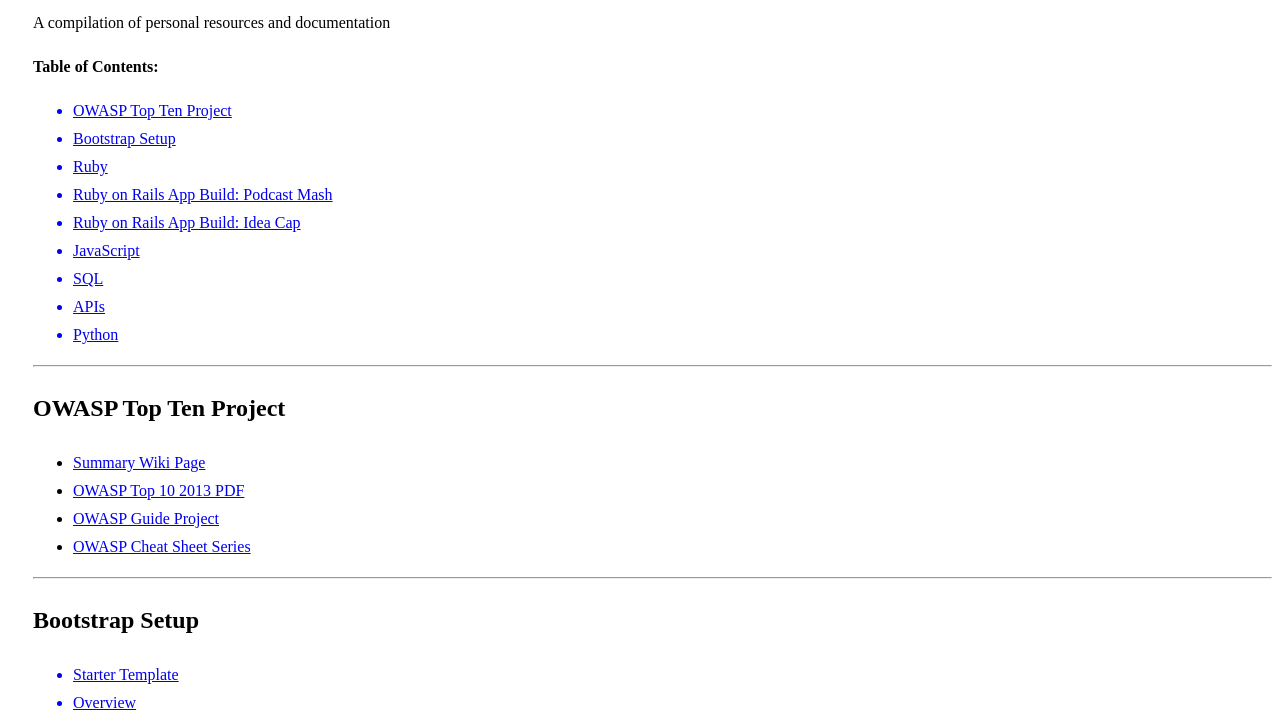
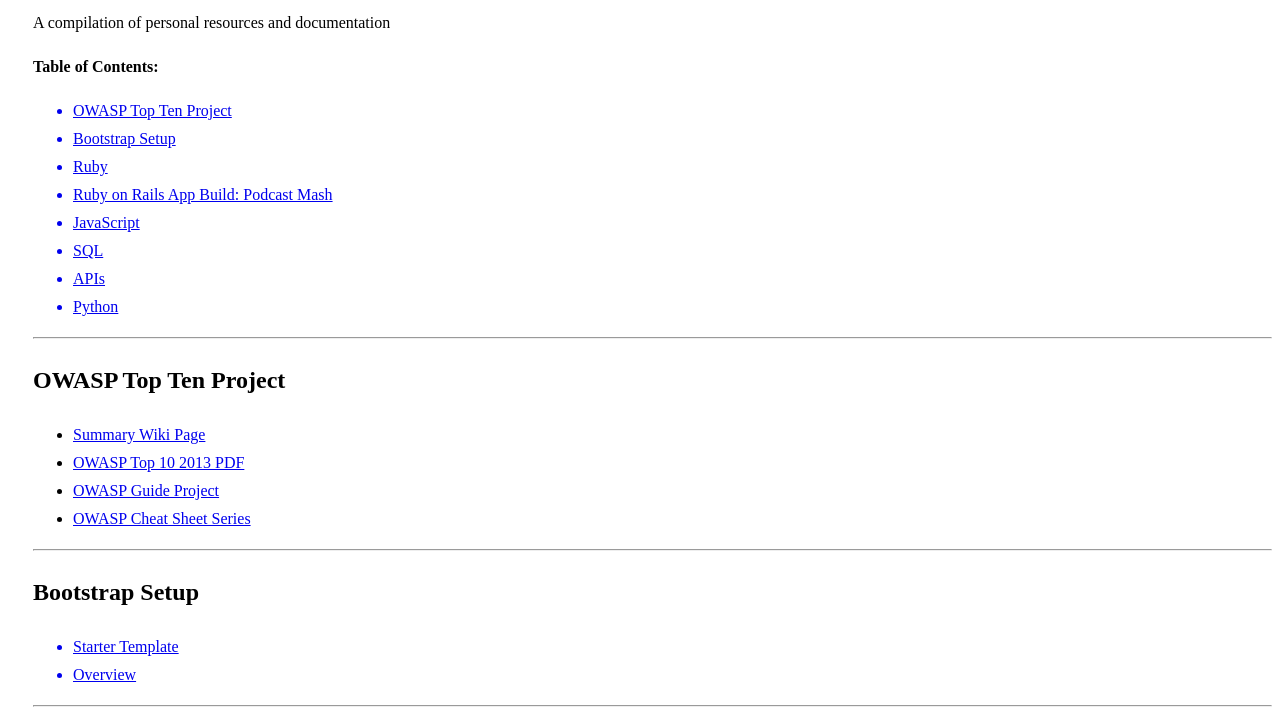
Before and after one commit to deallen7/deallen7.github.io, a plain HTML site: page resources.html in a window 1280 px wide. Shown: the part 76-800 px from the top of the page. Drawn offline with Linux system fonts and the light colour scheme.

Commit message:
removed ideacap link

```diff
--- a/resources.html
+++ b/resources.html
@@ -12,7 +12,6 @@
 		<a href="#bootstrap"><li>Bootstrap Setup</li></a>
 		<a href="#ruby"><li>Ruby</li></a>
 		<a href="#brain-nosh"><li>Ruby on Rails App Build: Podcast Mash</li></a>
-		<a href="#idea-cap"><li>Ruby on Rails App Build: Idea Cap</li></a>
 		<a href="#js"><li>JavaScript</li></a>
 		<a href="#sql"><li>SQL</li></a>
 		<a href="#api"><li>APIs</li></a>
```
